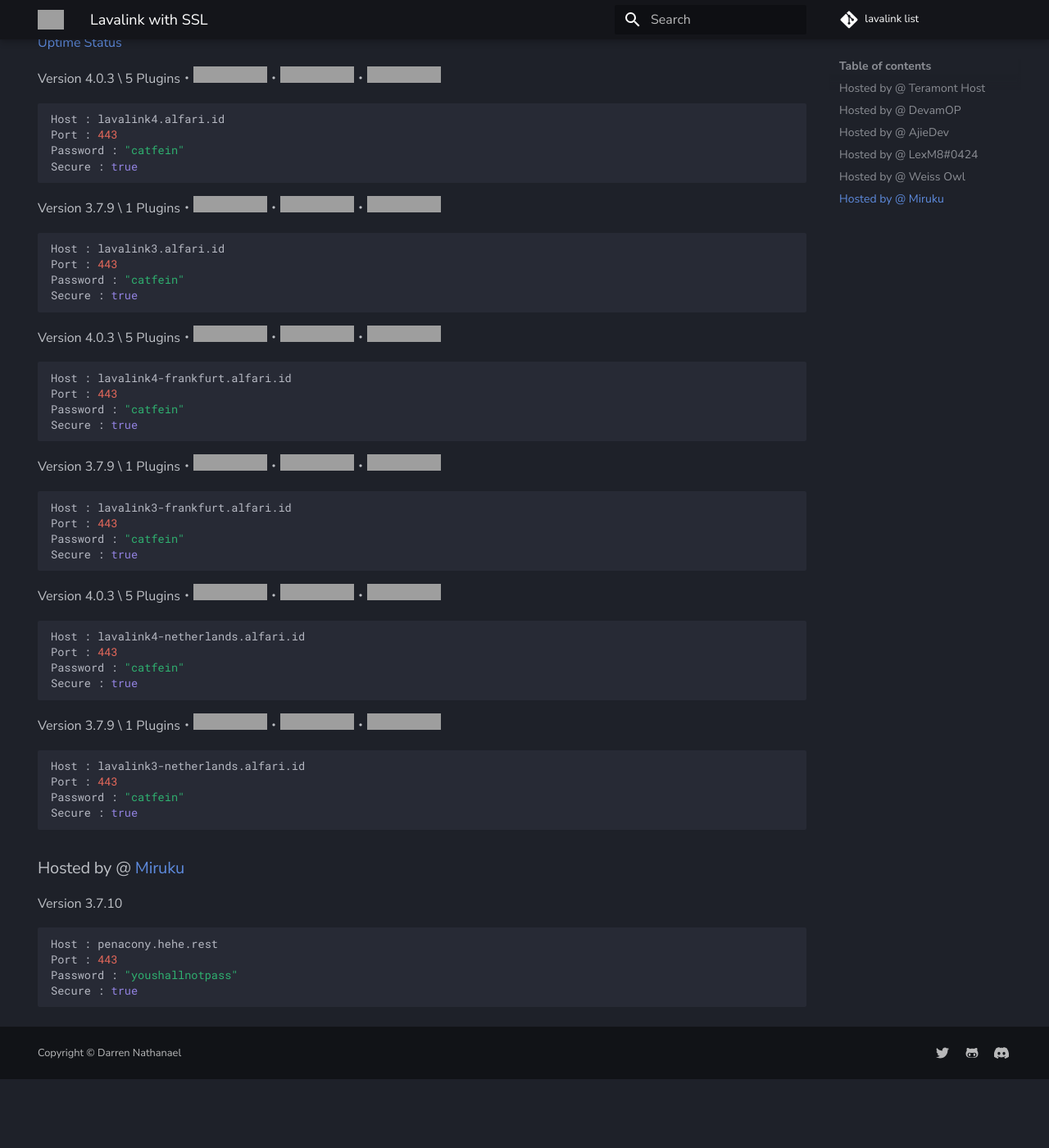
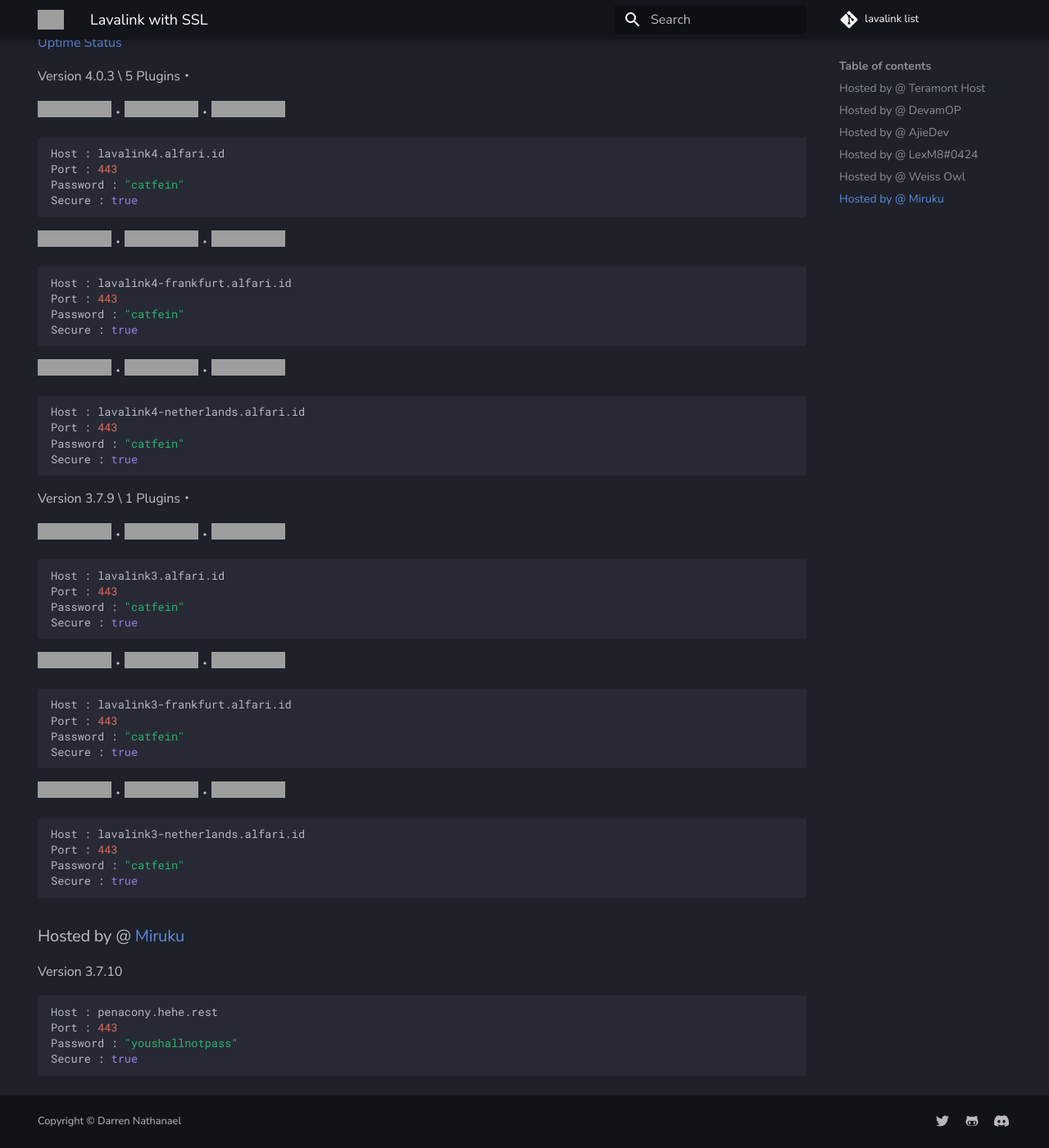
Before and after one commit to DarrenOfficial/lavalink-list, an MkDocs documentation site: the page built from docs/SSL/lavalink-with-ssl.md, in a window 1280 px wide and 1400 px high, scrolled down 1844 px, cut to the strip 0-1400 px from the top of the window. Shown: the whole strip at 82% size. Built offline with MkDocs 1.6.1 and Material for MkDocs 9.7.7, drawn with Linux system fonts in a browser that asks for light colours; comment, search, counter and statistics services are not loaded; before the commit the page ends 3160 px from its top, so only the background shows below that; grey boxes are pictures that could not be loaded.

Commit message:
Update lavalink-with-ssl.md

````diff
--- a/docs/SSL/lavalink-with-ssl.md
+++ b/docs/SSL/lavalink-with-ssl.md
@@ -81,41 +81,27 @@ Password : "lexn3tl@val!nk"
 Secure : true
 ```
 
+
 ### Hosted by @ [Weiss Owl](https://discord.alfari.id)
 [Uptime Status](https://kuma.alfari.id)
 
-Version 4.0.3 \ 5 Plugins・![Uptime](https://status.alfari.id/api/badge/4/uptime)・![Ping](https://status.alfari.id/api/badge/4/ping)・![Status](https://status.alfari.id/api/badge/4/status)
+Version 4.0.3 \ 5 Plugins・
+
+![Uptime](https://status.alfari.id/api/badge/4/uptime)・![Ping](https://status.alfari.id/api/badge/4/ping)・![Status](https://status.alfari.id/api/badge/4/status)
 ```bash
 Host : lavalink4.alfari.id
 Port : 443
 Password : "catfein"
 Secure : true
 ```
-
-Version 3.7.9 \ 1 Plugins・![Uptime](https://status.alfari.id/api/badge/5/uptime)・![Ping](https://status.alfari.id/api/badge/5/ping)・![Status](https://status.alfari.id/api/badge/5/status)
-```bash
-Host : lavalink3.alfari.id
-Port : 443
-Password : "catfein"
-Secure : true
-```
-Version 4.0.3 \ 5 Plugins・![Uptime](https://status.alfari.id/api/badge/35/uptime)・![Ping](https://status.alfari.id/api/badge/35/ping)・![Status](https://status.alfari.id/api/badge/35/status)
+![Uptime](https://status.alfari.id/api/badge/35/uptime)・![Ping](https://status.alfari.id/api/badge/35/ping)・![Status](https://status.alfari.id/api/badge/35/status)
 ```bash
 Host : lavalink4-frankfurt.alfari.id
 Port : 443
 Password : "catfein"
 Secure : true
 ```
-
-Version 3.7.9 \ 1 Plugins・![Uptime](https://status.alfari.id/api/badge/34/uptime)・![Ping](https://status.alfari.id/api/badge/34/ping)・![Status](https://status.alfari.id/api/badge/34/status)
-```bash
-Host : lavalink3-frankfurt.alfari.id
-Port : 443
-Password : "catfein"
-Secure : true
-```
-
-Version 4.0.3 \ 5 Plugins・![Uptime](https://status.alfari.id/api/badge/32/uptime)・![Ping](https://status.alfari.id/api/badge/32/ping)・![Status](https://status.alfari.id/api/badge/32/status)
+![Uptime](https://status.alfari.id/api/badge/32/uptime)・![Ping](https://status.alfari.id/api/badge/32/ping)・![Status](https://status.alfari.id/api/badge/32/status)
 ```bash
 Host : lavalink4-netherlands.alfari.id
 Port : 443
@@ -123,13 +109,30 @@ Password : "catfein"
 Secure : true
 ```
 
-Version 3.7.9 \ 1 Plugins・![Uptime](https://status.alfari.id/api/badge/30/uptime)・![Ping](https://status.alfari.id/api/badge/30/ping)・![Status](https://status.alfari.id/api/badge/30/status)
+Version 3.7.9 \ 1 Plugins・
+
+![Uptime](https://status.alfari.id/api/badge/5/uptime)・![Ping](https://status.alfari.id/api/badge/5/ping)・![Status](https://status.alfari.id/api/badge/5/status)
+```bash
+Host : lavalink3.alfari.id
+Port : 443
+Password : "catfein"
+Secure : true
+```
+![Uptime](https://status.alfari.id/api/badge/34/uptime)・![Ping](https://status.alfari.id/api/badge/34/ping)・![Status](https://status.alfari.id/api/badge/34/status)
+```bash
+Host : lavalink3-frankfurt.alfari.id
+Port : 443
+Password : "catfein"
+Secure : true
+```
+![Uptime](https://status.alfari.id/api/badge/30/uptime)・![Ping](https://status.alfari.id/api/badge/30/ping)・![Status](https://status.alfari.id/api/badge/30/status)
 ```bash
 Host : lavalink3-netherlands.alfari.id
 Port : 443
 Password : "catfein"
 Secure : true
 ```
+
 
 ### Hosted by @ [Miruku](https://github.com/sprucecellodev125/)
 Version 3.7.10
````
